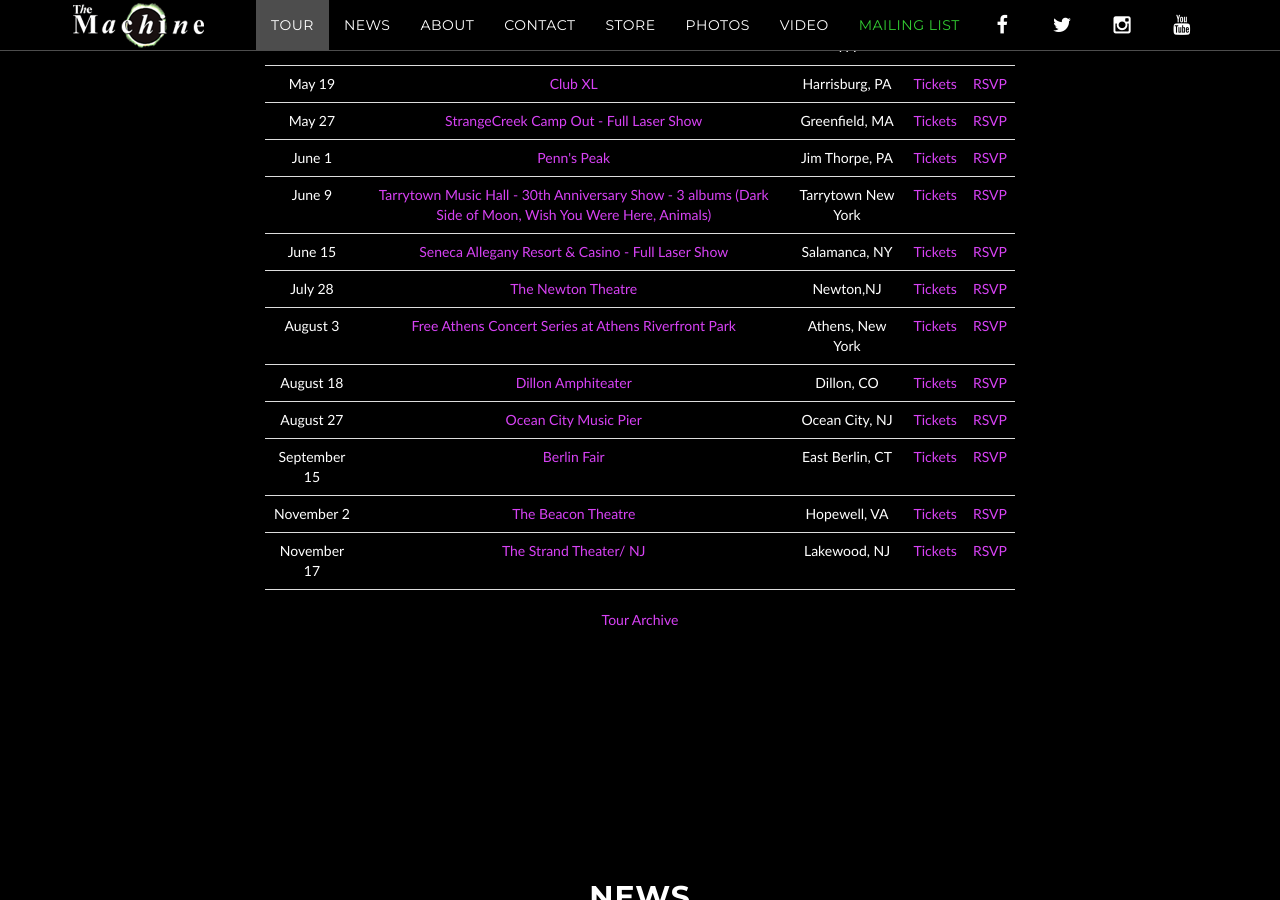
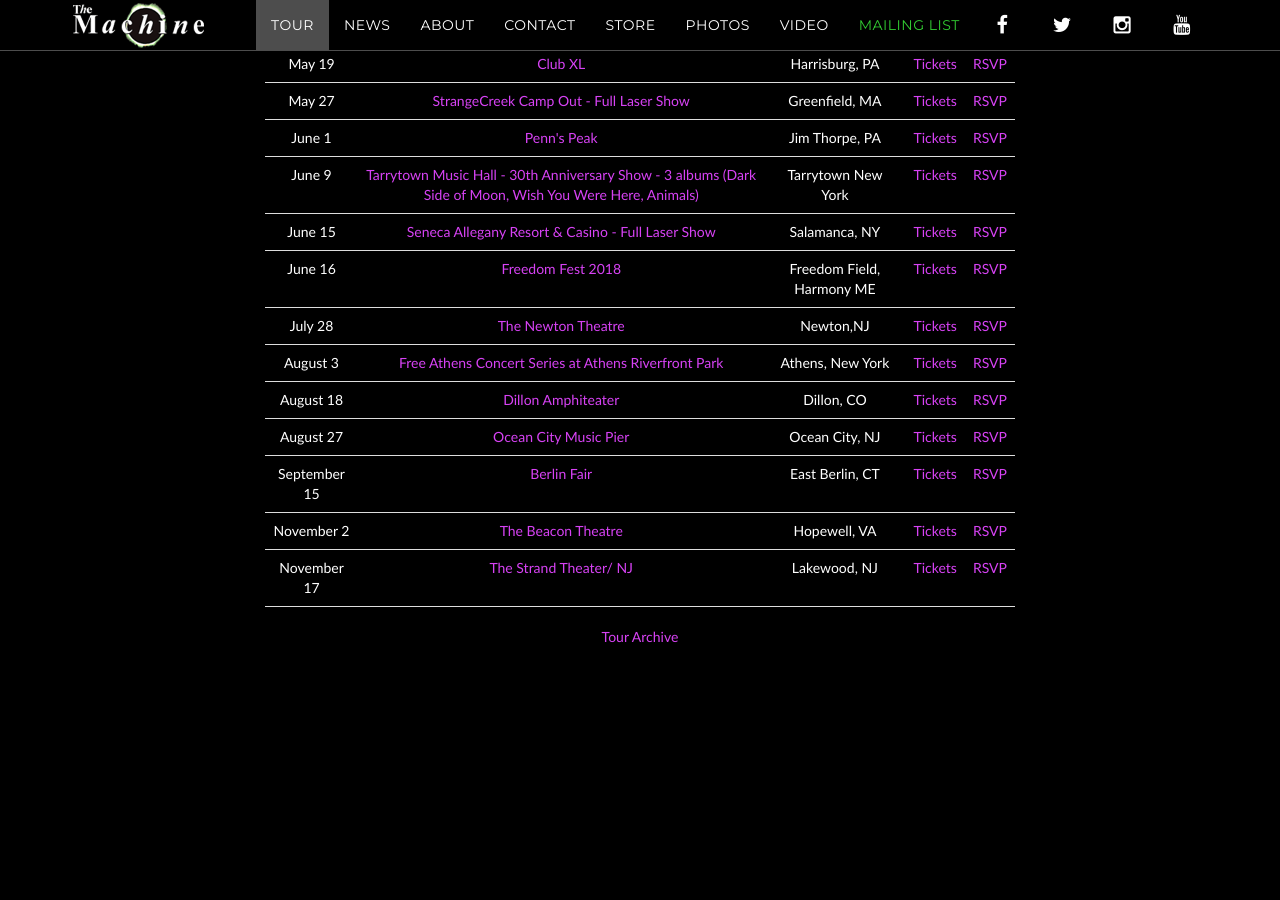
Before and after one commit to machineweb/machineweb.github.io, a Jekyll site: the page built from index.html, in a window 1280 px wide and 900 px high, scrolled down 1010 px. Built offline with Jekyll 4.4.1, drawn with Linux system fonts in a browser that asks for light colours; comment, search, counter and statistics services are not loaded.

Commit message:
New tour item

```diff
--- a/_data/tour.yml
+++ b/_data/tour.yml
@@ -3448,3 +3448,11 @@
     tickets-url: "https://ctberlinfair.com/about-the-fair"
     rsvp-url: "https://www.facebook.com/events/174284769957235/"
     order: "1536987600000"
+
+  - date: "June 16 2018"
+    venue: "Freedom Fest 2018 "
+    venue-url: "https://www.facebook.com/events/881872468675335/"
+    location: "Freedom Field, Harmony ME"
+    tickets-url: "https://weedfairy.net/tickets/"
+    rsvp-url: "https://www.facebook.com/events/871328479718835/"
+    order: "1529125200000"
```
